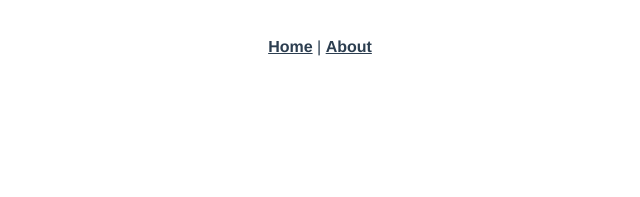
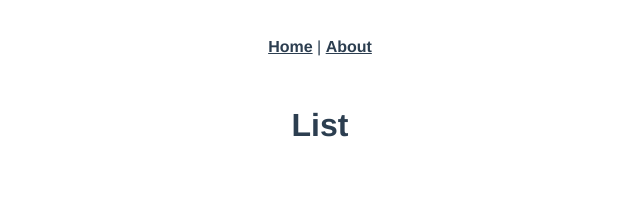
Before and after one commit to scene-live/t-housekeeper, a Vue app: page /#/list in a window 1280 px wide. Shown: the top 197 px of the page, without its empty margins (320-960 px from the left). Built offline with nearby package versions, Linux system fonts and the light colour scheme.

Commit message:
一覧ページ用に router とファイルを追加した。

```diff
--- a/src/router/index.ts
+++ b/src/router/index.ts
@@ -18,6 +18,11 @@ const routes = [
     // which is lazy-loaded when the route is visited.
     component: () => import(/* webpackChunkName: "about" */ '../views/About.vue'),
   },
+  {
+    path: '/list',
+    name: 'List',
+    component: () => import(/* webpackChunkName: "about" */ '../views/List.vue'),
+  },
 ];
 
 const router = new VueRouter({
--- /dev/null
+++ b/src/views/List.vue
@@ -0,0 +1,15 @@
+<template>
+  <div class="list">
+    <h1>List</h1>
+  </div>
+</template>
+
+<script>
+// @ is an alias to /src
+// import HelloWorld from '@/components/HelloWorld.vue';
+
+export default {
+  name: 'List',
+  components: {},
+};
+</script>
```
